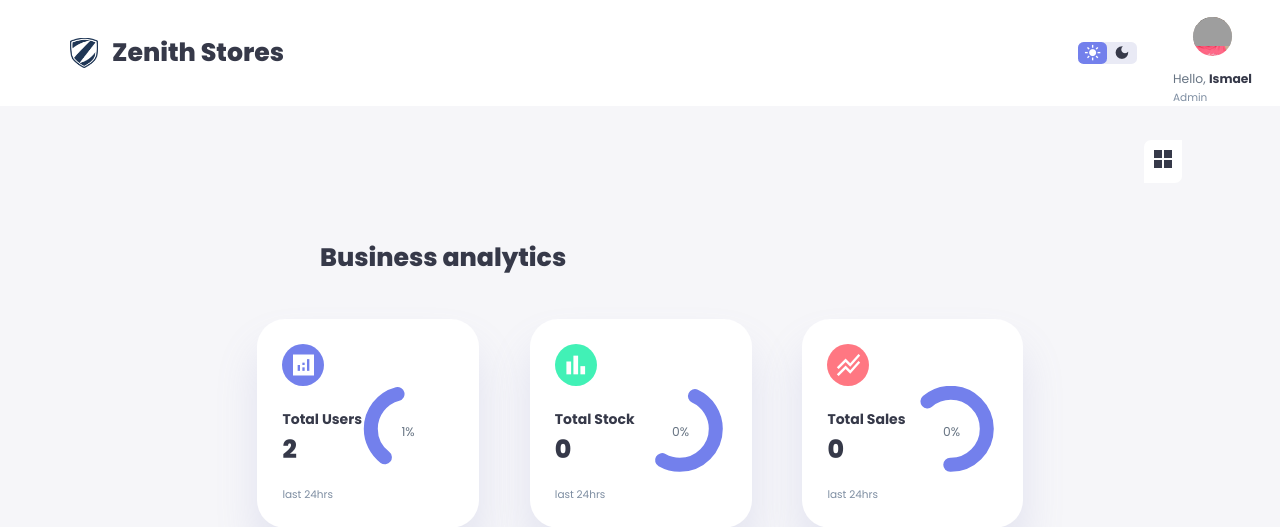
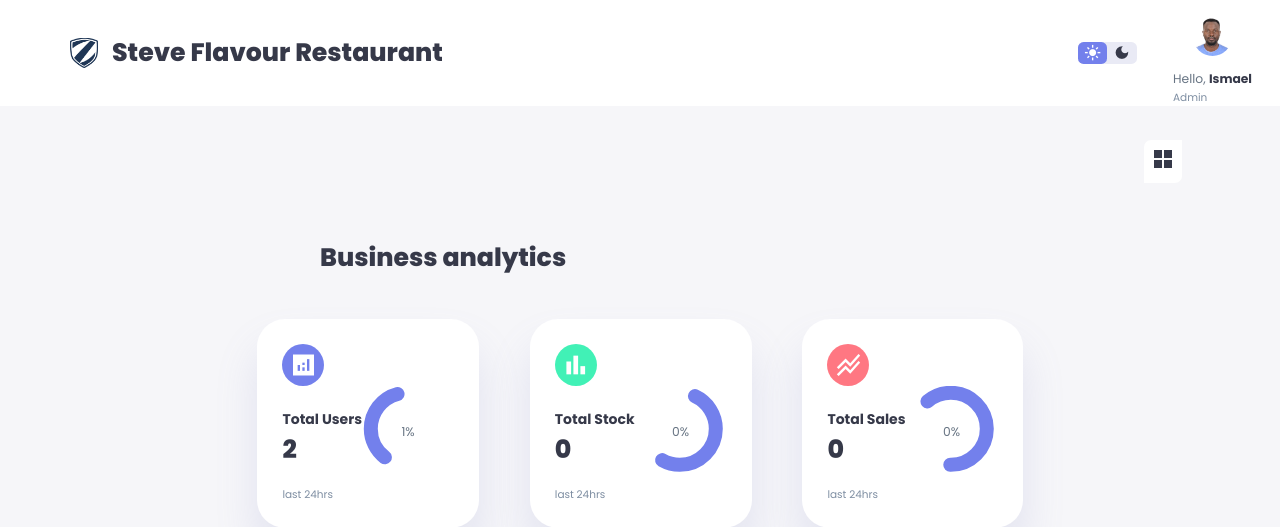
Before and after one commit to Projects-002/Restaurant_Billing, a PHP site: page /Admin/Dashboard.php in a window 1280 px wide. Shown: the top 527 px of the page. Run offline with PHP 8.4, Linux system fonts and the light colour scheme; a user stored in the database is signed in; data comes from the database, SQL or seed files in the repository; data that the repository does not hold is empty; grey boxes are pictures that could not be loaded.

Commit message:
change profile

```diff
--- a/Admin/Dashboard.php
+++ b/Admin/Dashboard.php
@@ -32,7 +32,7 @@ include('databases/connect.php');
                               <div class="logo logo-image">
                               <!-- The logo is here -->
                               </div>
-                              <h1>Zenith Stores</h1>
+                              <h1>Steve Flavour Restaurant</h1>
                           </div>
 
                        <!-- Top right -->
@@ -65,7 +65,7 @@ include('databases/connect.php');
                                   <small class="text-muted">Admin</small>
                                 </div>
                                 <div class="profile-photo">
-                                  <img src="Assets/images/cand3.png" alt="">
+                                  <img src="Assets/images/steve.jpg" alt="">
                                </div>
                            </div>
 
--- a/Admin/Databases/connect.php
+++ b/Admin/Databases/connect.php
@@ -3,7 +3,7 @@
 // Database configuration
         $db_server = 'localhost';
         $db_user = 'root';
-        $db_pass = '22092209';
+        $db_pass = '';
         $db_name = 'restaurant_billing';
         $conn = '';
 
--- a/Database/db.php
+++ b/Database/db.php
@@ -3,7 +3,7 @@
 // Database configuration
         $db_server = 'localhost';
         $db_user = 'root';
-        $db_pass = '22092209';
+        $db_pass = '';
         $db_name = 'restaurant_billing';
         $conn = '';
 
```
Also changed, not shown: Admin/Assets/Images/Steve.jpg (added).
